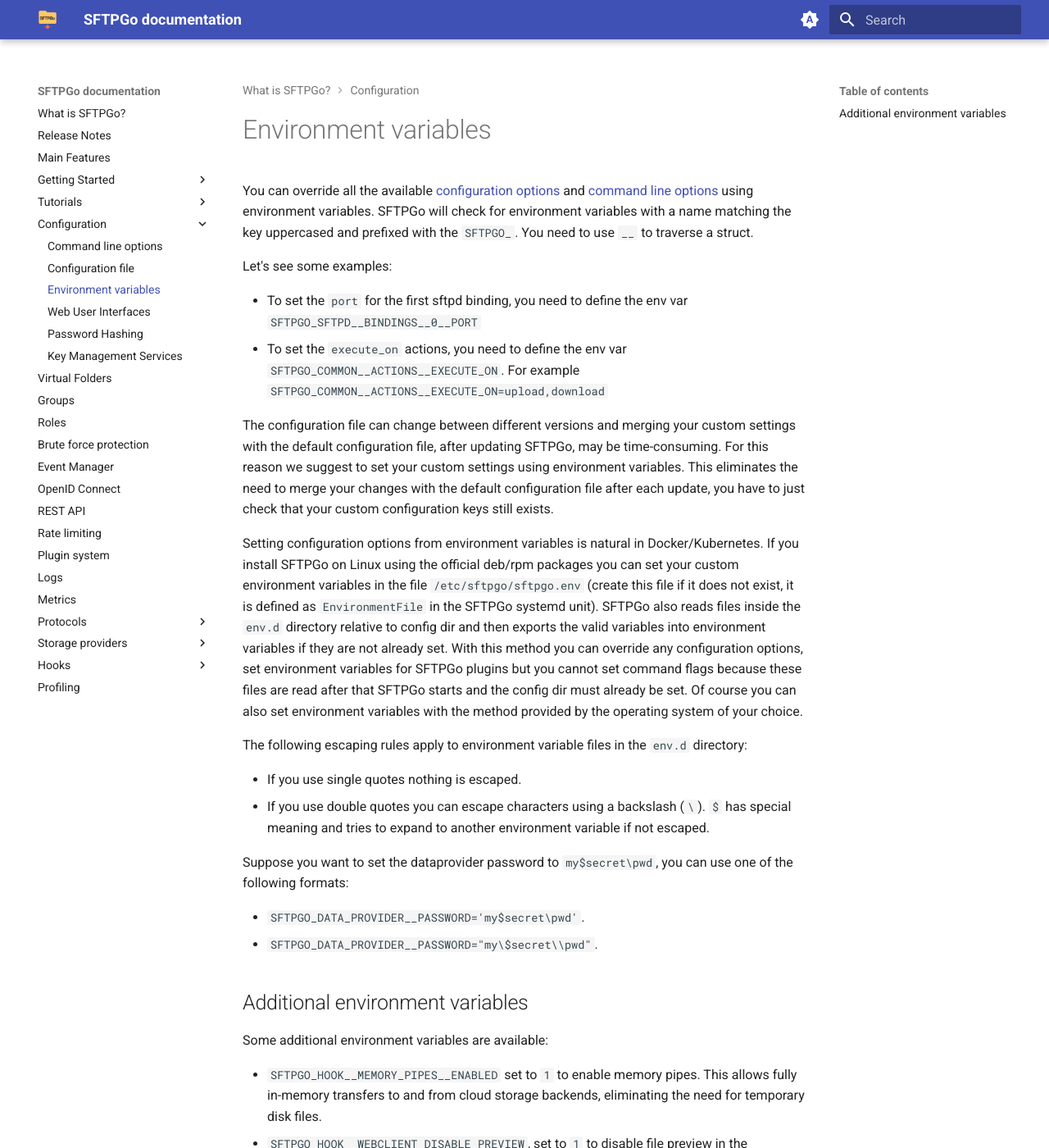
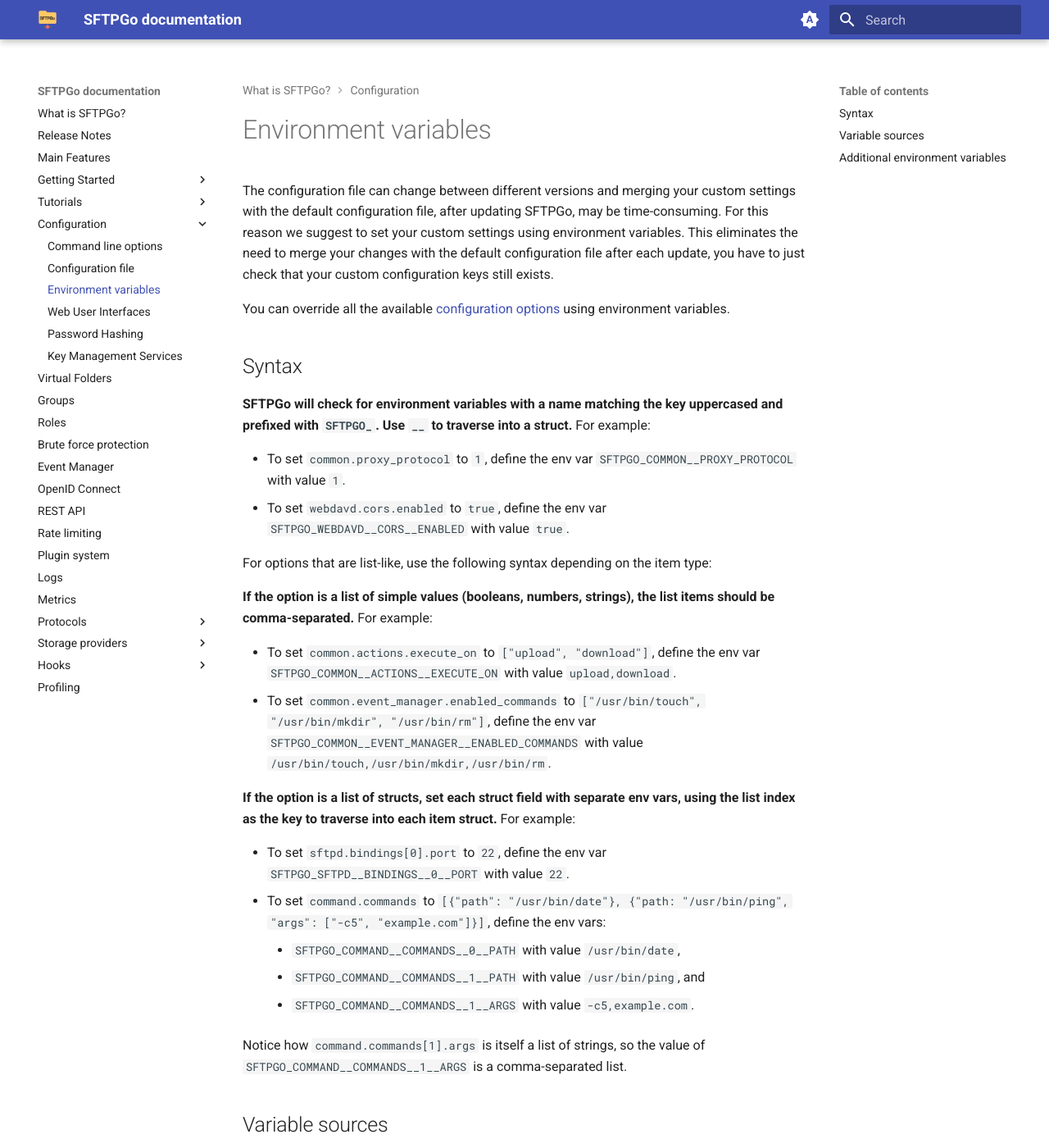
Before and after one commit to sftpgo/docs, an MkDocs documentation site: the page built from docs/env-vars.md, in a window 1280 px wide and 1400 px high. Shown: the whole window at 82% size. Built offline with MkDocs 1.6.1 and Material for MkDocs 9.7.7, drawn with Linux system fonts in a browser that asks for light colours; the version menu is left out.

Commit message:
More explicit syntax docs especially for lists
See drakkan/sftpgo#2128

```diff
--- a/docs/env-vars.md
+++ b/docs/env-vars.md
@@ -1,13 +1,34 @@
 # Environment variables
 
-You can override all the available [configuration options](config-file.md) and [command line options](cli.md) using environment variables. SFTPGo will check for environment variables with a name matching the key uppercased and prefixed with the `SFTPGO_`. You need to use `__` to traverse a struct.
+The configuration file can change between different versions and merging your custom settings with the default configuration file, after updating SFTPGo, may be time-consuming. For this reason we suggest to set your custom settings using environment variables. This eliminates the need to merge your changes with the default configuration file after each update, you have to just check that your custom configuration keys still exists.
 
-Let's see some examples:
+You can override all the available [configuration options](config-file.md) using environment variables.
 
-- To set the `port` for the first sftpd binding, you need to define the env var `SFTPGO_SFTPD__BINDINGS__0__PORT`
-- To set the `execute_on` actions, you need to define the env var `SFTPGO_COMMON__ACTIONS__EXECUTE_ON`. For example `SFTPGO_COMMON__ACTIONS__EXECUTE_ON=upload,download`
+## Syntax
 
-The configuration file can change between different versions and merging your custom settings with the default configuration file, after updating SFTPGo, may be time-consuming. For this reason we suggest to set your custom settings using environment variables. This eliminates the need to merge your changes with the default configuration file after each update, you have to just check that your custom configuration keys still exists.
+**SFTPGo will check for environment variables with a name matching the key uppercased and prefixed with `SFTPGO_`. Use `__` to traverse into a struct.** For example:
+
+- To set `common.proxy_protocol` to `1`, define the env var `SFTPGO_COMMON__PROXY_PROTOCOL` with value `1`.
+- To set `webdavd.cors.enabled` to `true`, define the env var `SFTPGO_WEBDAVD__CORS__ENABLED` with value `true`.
+
+For options that are list-like, use the following syntax depending on the item type:
+
+**If the option is a list of simple values (booleans, numbers, strings), the list items should be comma-separated.** For example:
+
+- To set `common.actions.execute_on` to `["upload", "download"]`, define the env var `SFTPGO_COMMON__ACTIONS__EXECUTE_ON` with value `upload,download`.
+- To set `common.event_manager.enabled_commands` to `["/usr/bin/touch", "/usr/bin/mkdir", "/usr/bin/rm"]`, define the env var `SFTPGO_COMMON__EVENT_MANAGER__ENABLED_COMMANDS` with value `/usr/bin/touch,/usr/bin/mkdir,/usr/bin/rm`.
+
+**If the option is a list of structs, set each struct field with separate env vars, using the list index as the key to traverse into each item struct.** For example:
+
+- To set `sftpd.bindings[0].port` to `22`, define the env var `SFTPGO_SFTPD__BINDINGS__0__PORT` with value `22`.
+- To set `command.commands` to `[{"path": "/usr/bin/date"}, {"path: "/usr/bin/ping", "args": ["-c5", "example.com"]}]`, define the env vars:
+  - `SFTPGO_COMMAND__COMMANDS__0__PATH` with value `/usr/bin/date`,
+  - `SFTPGO_COMMAND__COMMANDS__1__PATH` with value `/usr/bin/ping`, and
+  - `SFTPGO_COMMAND__COMMANDS__1__ARGS` with value `-c5,example.com`.
+
+Notice how `command.commands[1].args` is itself a list of strings, so the value of `SFTPGO_COMMAND__COMMANDS__1__ARGS` is a comma-separated list.
+
+## Variable sources
 
 Setting configuration options from environment variables is natural in Docker/Kubernetes.
 If you install SFTPGo on Linux using the official deb/rpm packages you can set your custom environment variables in the file `/etc/sftpgo/sftpgo.env` (create this file if it does not exist, it is defined as `EnvironmentFile` in the SFTPGo systemd unit).
```
